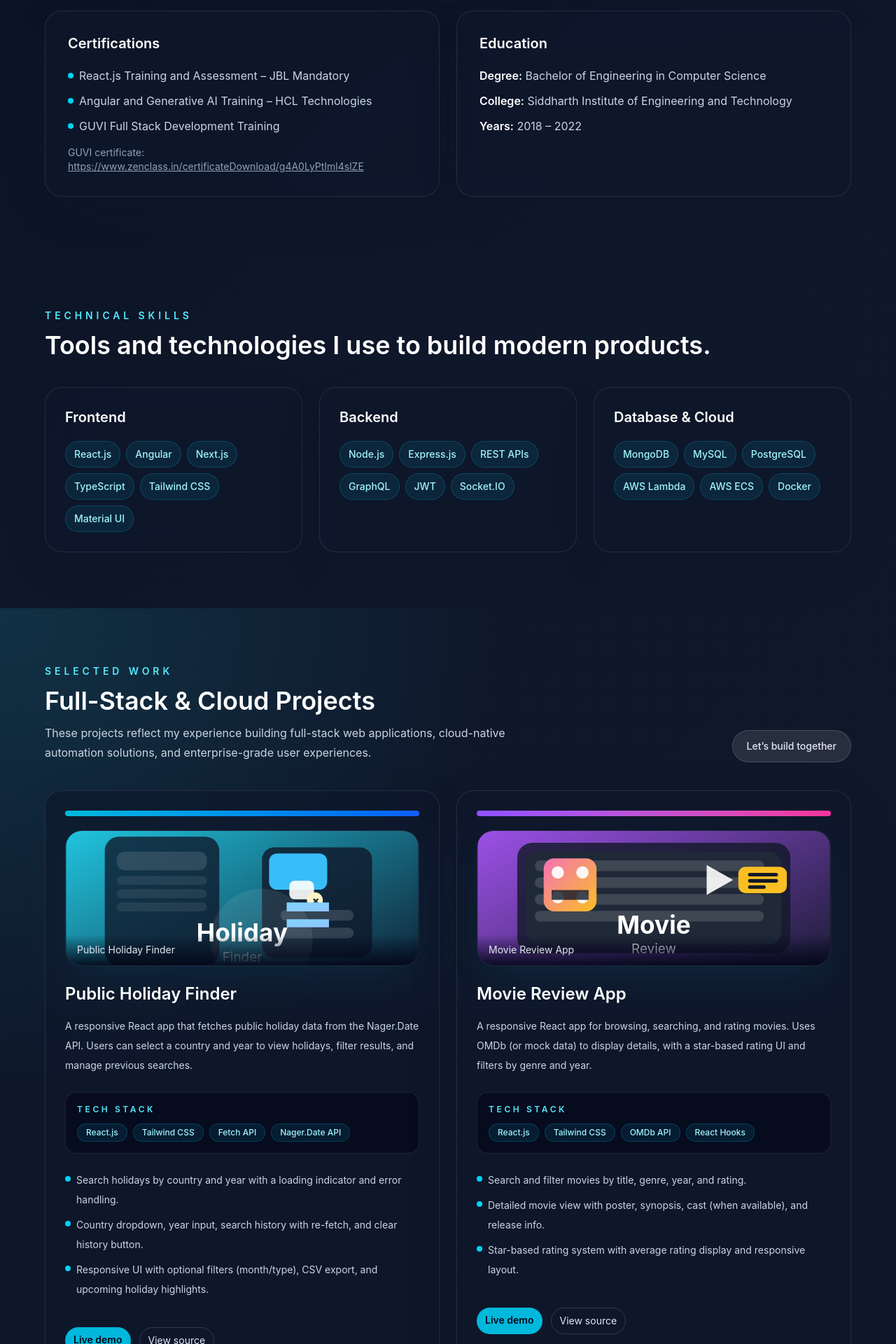
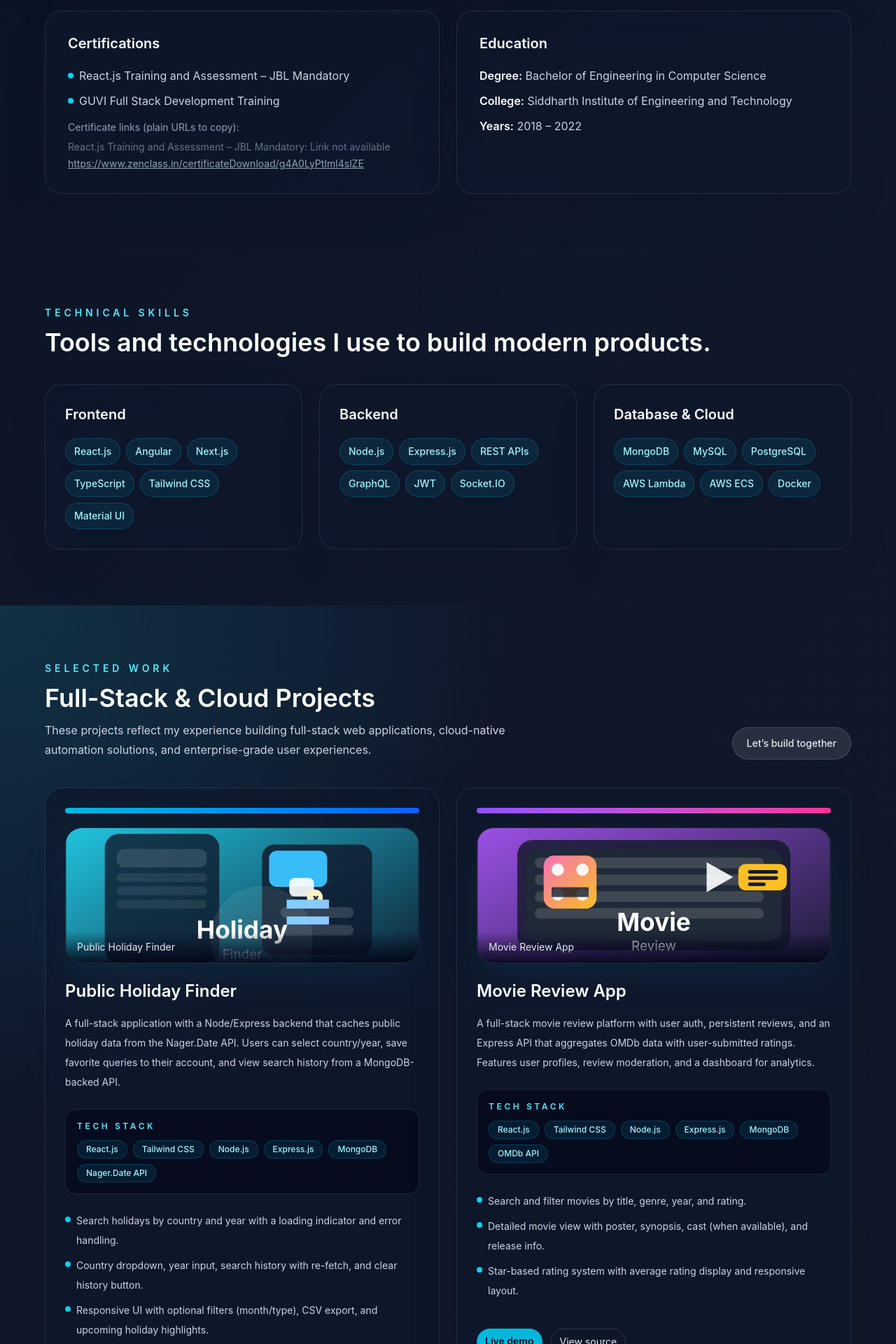
Before and after one commit to nelavaihema/PROTFOLIO, a React (Create React App) app in the folder client/: page / in a window 1280 px wide. Shown: the part 1320-3240 px from the top of the page at 70% size. Built offline with nearby package versions, Linux system fonts and the light colour scheme.

Commit message:
changes certificate

```diff
--- a/client/src/components/About.js
+++ b/client/src/components/About.js
@@ -3,9 +3,6 @@ import React from "react";
 const certifications = [
   {
     name: "React.js Training and Assessment – JBL Mandatory",
-  },
-  {
-    name: "Angular and Generative AI Training – HCL Technologies",
   },
   {
     name: "GUVI Full Stack Development Training",
@@ -69,9 +66,20 @@ const About = () => {
                 </li>
               ))}
             </ul>
-            <p className="mt-4 text-sm text-slate-400">
-              GUVI certificate: <a href="https://www.zenclass.in/certificateDownload/g4A0LyPtIml4slZE" target="_blank" rel="noopener noreferrer" className="underline hover:text-cyan-300">https://www.zenclass.in/certificateDownload/g4A0LyPtIml4slZE</a>
-            </p>
+            <div className="mt-4 text-sm text-slate-400">
+              <p className="mb-2">Certificate links (plain URLs to copy):</p>
+              <ul className="space-y-1">
+                {certifications.map((c) => (
+                  <li key={`link-${c.name}`}>
+                    {c.href ? (
+                      <a href={c.href} target="_blank" rel="noopener noreferrer" className="underline hover:text-cyan-300">{c.href}</a>
+                    ) : (
+                      <span className="text-slate-500">{c.name}: Link not available</span>
+                    )}
+                  </li>
+                ))}
+              </ul>
+            </div>
           </div>
           <div className="section-shell rounded-3xl bg-slate-900/70 p-8">
             <h3 className="text-xl font-semibold text-white">Education</h3>
--- a/client/src/components/Contact.js
+++ b/client/src/components/Contact.js
@@ -62,6 +62,10 @@ const Contact = () => {
               <p>
                 <span className="font-semibold text-white">LinkedIn:</span>
                 <a href="https://linkedin.com/in/nelavai-hema-20527920a" className="ml-2 text-cyan-300 hover:underline">linkedin.com/in/nelavai-hema-20527920a</a>
+              </p>
+              <p>
+                <span className="font-semibold text-white">Resume:</span>
+                <a href="https://drive.google.com/file/d/1tP82cxHz5tq23wUUoZhmOuzKxJoQ2NcS/view?usp=sharing" target="_blank" rel="noopener noreferrer" className="ml-2 text-cyan-300 hover:underline">Open </a>
               </p>
             </div>
           </div>
--- a/client/src/components/Hero.js
+++ b/client/src/components/Hero.js
@@ -17,7 +17,7 @@ const Hero = () => {
             <a href="#projects" className="inline-flex items-center justify-center rounded-full bg-cyan-500 px-6 py-3 text-sm font-semibold text-slate-950 shadow-lg shadow-cyan-500/20 transition hover:bg-cyan-400">
               View Projects
             </a>
-            <a href="https://drive.google.com/uc?export=download&id=1geO4XgeucxYYqUgMSl9T0gaOBpwhJGqK" className="inline-flex items-center justify-center rounded-full border border-white/15 bg-white/10 px-6 py-3 text-sm font-medium text-slate-200 transition hover:border-cyan-400 hover:text-cyan-300">
+            <a href="https://drive.google.com/uc?export=download&id=1geO4XgeucxYYqUgMSl9T0gaOBpwhJGqK" target="_blank" rel="noopener noreferrer" className="inline-flex items-center justify-center rounded-full border border-white/15 bg-white/10 px-6 py-3 text-sm font-medium text-slate-200 transition hover:border-cyan-400 hover:text-cyan-300">
               Download Resume
             </a>
             <a href="#contact" className="inline-flex items-center justify-center rounded-full border border-white/15 bg-white/10 px-6 py-3 text-sm font-medium text-slate-200 transition hover:border-cyan-400 hover:text-cyan-300">
--- a/client/src/components/Projects.js
+++ b/client/src/components/Projects.js
@@ -9,8 +9,8 @@ const projects = [
     title: "Public Holiday Finder",
     image: holidayImg,
     description:
-      "A responsive React app that fetches public holiday data from the Nager.Date API. Users can select a country and year to view holidays, filter results, and manage previous searches.",
-    techStack: ["React.js", "Tailwind CSS", "Fetch API", "Nager.Date API"],
+      "A full-stack application with a Node/Express backend that caches public holiday data from the Nager.Date API. Users can select country/year, save favorite queries to their account, and view search history from a MongoDB-backed API.",
+    techStack: ["React.js", "Tailwind CSS", "Node.js", "Express.js", "MongoDB", "Nager.Date API"],
     highlights: [
       "Search holidays by country and year with a loading indicator and error handling.",
       "Country dropdown, year input, search history with re-fetch, and clear history button.",
@@ -25,8 +25,8 @@ const projects = [
     title: "Movie Review App",
     image: movieImg,
     description:
-      "A responsive React app for browsing, searching, and rating movies. Uses OMDb (or mock data) to display details, with a star-based rating UI and filters by genre and year.",
-    techStack: ["React.js", "Tailwind CSS", "OMDb API", "React Hooks"],
+      "A full-stack movie review platform with user auth, persistent reviews, and an Express API that aggregates OMDb data with user-submitted ratings. Features user profiles, review moderation, and a dashboard for analytics.",
+    techStack: ["React.js", "Tailwind CSS", "Node.js", "Express.js", "MongoDB", "OMDb API"],
     highlights: [
       "Search and filter movies by title, genre, year, and rating.",
       "Detailed movie view with poster, synopsis, cast (when available), and release info.",
@@ -41,8 +41,8 @@ const projects = [
     title: "Recipe App",
     image: recipeImg,
     description:
-      "Dynamic recipe explorer built with React and Tailwind that fetches meals from TheMealDB. Browse, search, filter by category or ingredient, and view full recipe details.",
-    techStack: ["React.js", "Tailwind CSS", "Axios", "TheMealDB API"],
+      "A full-stack recipe manager with user accounts, saved collections, and a backend API that stores user recipes and favorites. Syncs with TheMealDB for discovery while persisting user content in MongoDB.",
+    techStack: ["React.js", "Tailwind CSS", "Node.js", "Express.js", "MongoDB", "TheMealDB API"],
     highlights: [
       "Search recipes by name or keyword and filter by category or ingredient.",
       "Full recipe detail view with instructions, ingredients list, and video link when available.",
```
